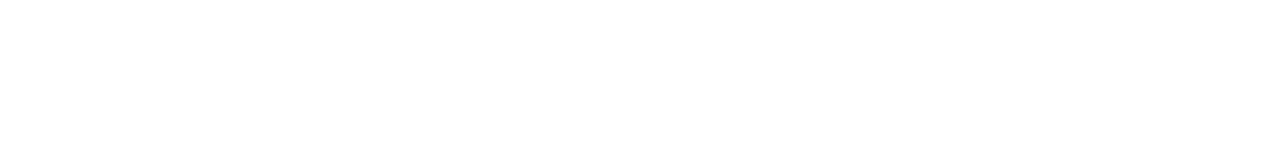
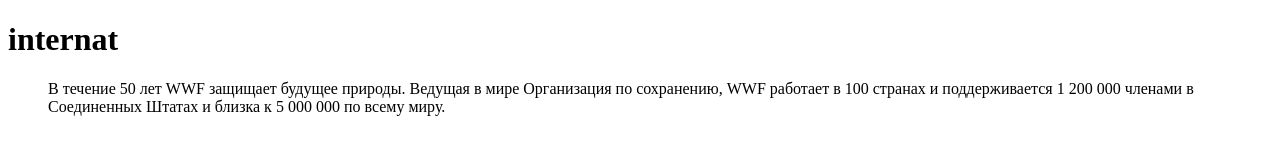
Before and after one commit to TalgarbekKubanychbekuulu/talgar04.html, a plain HTML site: page index.html in a window 1280 px wide. Drawn offline with Linux system fonts and the light colour scheme.

Commit message:
added blockqute

```diff
--- a/index.html
+++ b/index.html
@@ -7,6 +7,9 @@
     <title>sportcar</title>
 </head>
 <body>
-
+    <h1>internat</h1>
+    <blockquote cite="http://www.worldwildlife.org/who/index.html">
+        В течение 50 лет WWF защищает будущее природы. Ведущая в мире Организация по сохранению, WWF работает в 100 странах и поддерживается 1 200 000 членами в Соединенных Штатах и близка к 5 000 000 по всему миру.
+        </blockquote>
 </body>
 </html>
```
